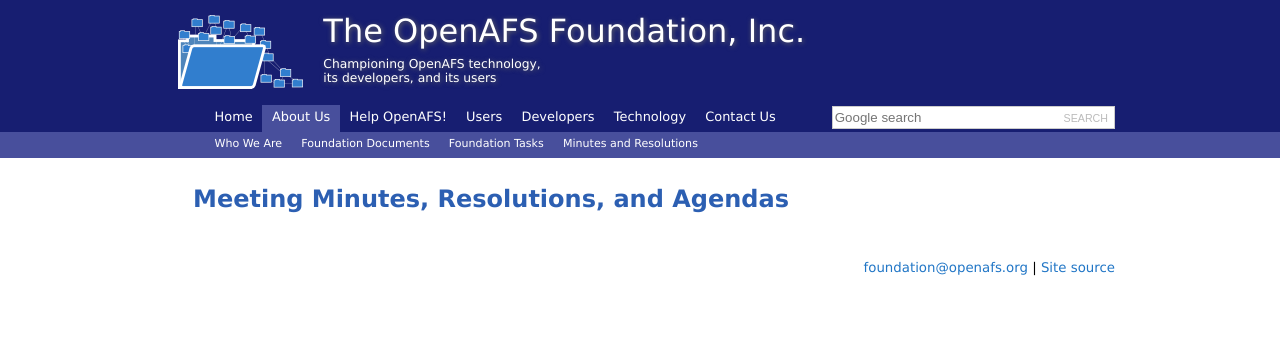
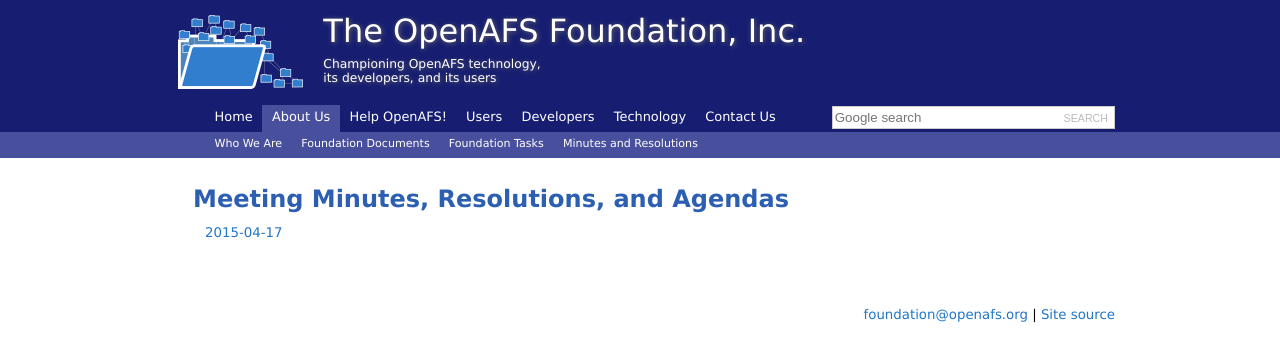
Before and after one commit to openafsfoundation/openafsfoundation.org, a Jekyll site: the page built from about/minutes/index.md, in a window 1280 px wide. Shown: the top 362 px of the page. Built offline with Jekyll 4.4.1, drawn with Linux system fonts in a browser that asks for light colours.

Commit message:
Update index.md
Adding link for first minutes document.

```diff
--- a/about/minutes/index.md
+++ b/about/minutes/index.md
@@ -4,3 +4,5 @@
 ---
 
 ## Meeting Minutes, Resolutions, and Agendas ##
+
+[2015-04-17]({{site.github.url}}/about/minutes/2015-04-17.md)
```
